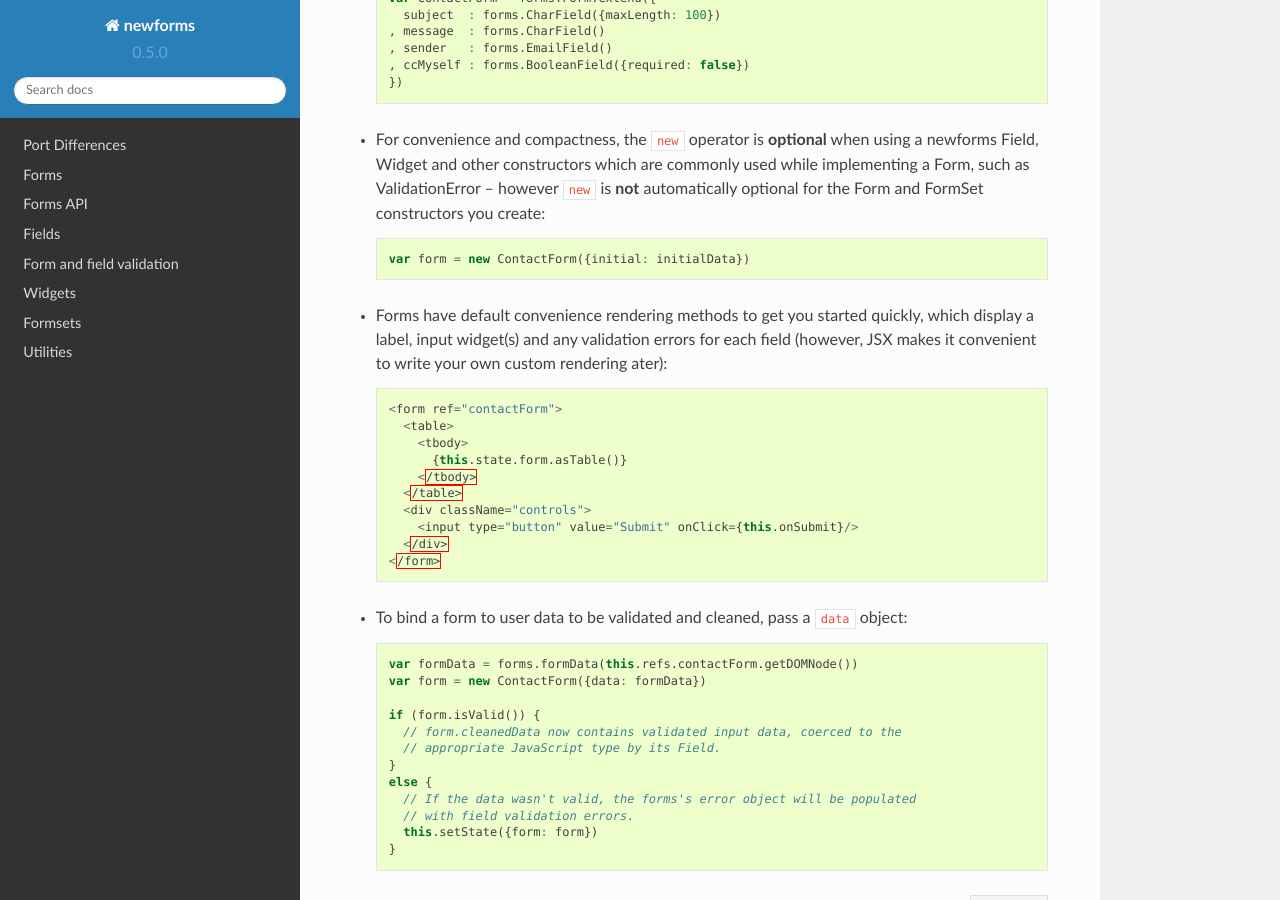
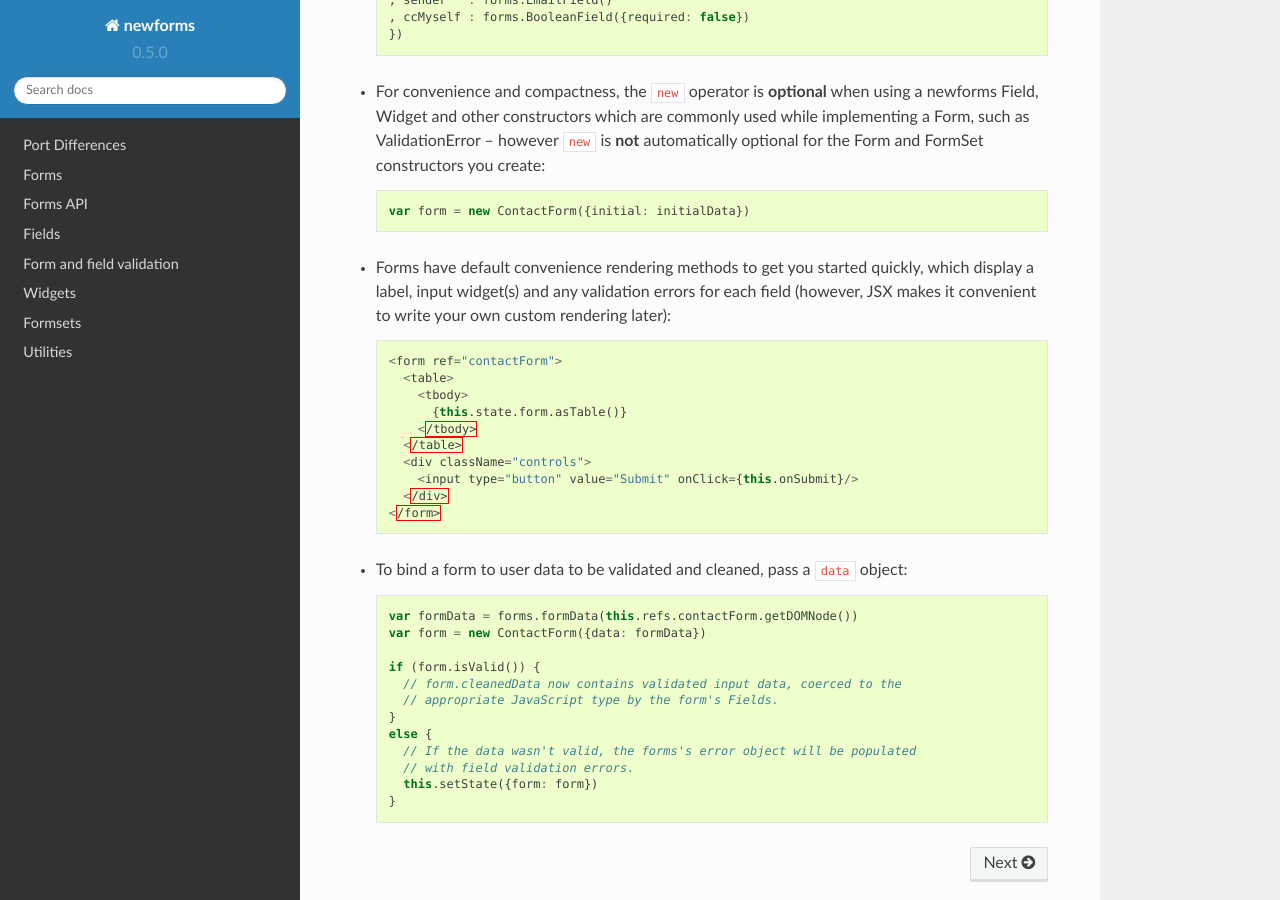
Before and after one commit to insin/newforms, a Sphinx documentation site: the page built from docs/index.rst, in a window 1280 px wide and 900 px high, scrolled down 1316 px. Built offline with Sphinx 7.4.7 and the Read the Docs theme 2.0.0, drawn with Linux system fonts in a browser that asks for light colours; some of the changed text lies outside the part shown.

Commit message:
Tweaked doc index Removed more "Guide" headers [ci skip]

```diff
--- a/docs/fields.rst
+++ b/docs/fields.rst
@@ -1,9 +1,6 @@
 ======
 Fields
 ======
-
-Guide
-=====
 
 For a guide to the features of the Fields API, please refer to the Django
 documentation:
--- a/docs/formsets.rst
+++ b/docs/formsets.rst
@@ -1,9 +1,6 @@
 ========
 Formsets
 ========
-
-Guide
-=====
 
 For a guide to formsets, please refer to the Django documentation:
 
--- a/docs/index.rst
+++ b/docs/index.rst
@@ -76,7 +74,7 @@ Here's a quick guide to getting started with using a newforms Form.
 * Forms have default convenience rendering methods to get you started quickly,
   which display a label, input widget(s) and any validation errors for each
   field (however, JSX makes it convenient to write your own custom rendering
-  ater)::
+  later)::
 
      <form ref="contactForm">
        <table>
@@ -97,7 +95,7 @@ Here's a quick guide to getting started with using a newforms Form.
 
      if (form.isValid()) {
        // form.cleanedData now contains validated input data, coerced to the
-       // appropriate JavaScript type by its Field.
+       // appropriate JavaScript type by the form's Fields.
      }
      else {
        // If the data wasn't valid, the forms's error object will be populated
--- a/docs/widgets.rst
+++ b/docs/widgets.rst
@@ -1,9 +1,6 @@
 =======
 Widgets
 =======
-
-Guide
-=====
 
 For a guide to widgets, please refer to the Django documentation:
 
```
Also changed, not shown: other parts of docs/index.rst (+4 -6 lines).
